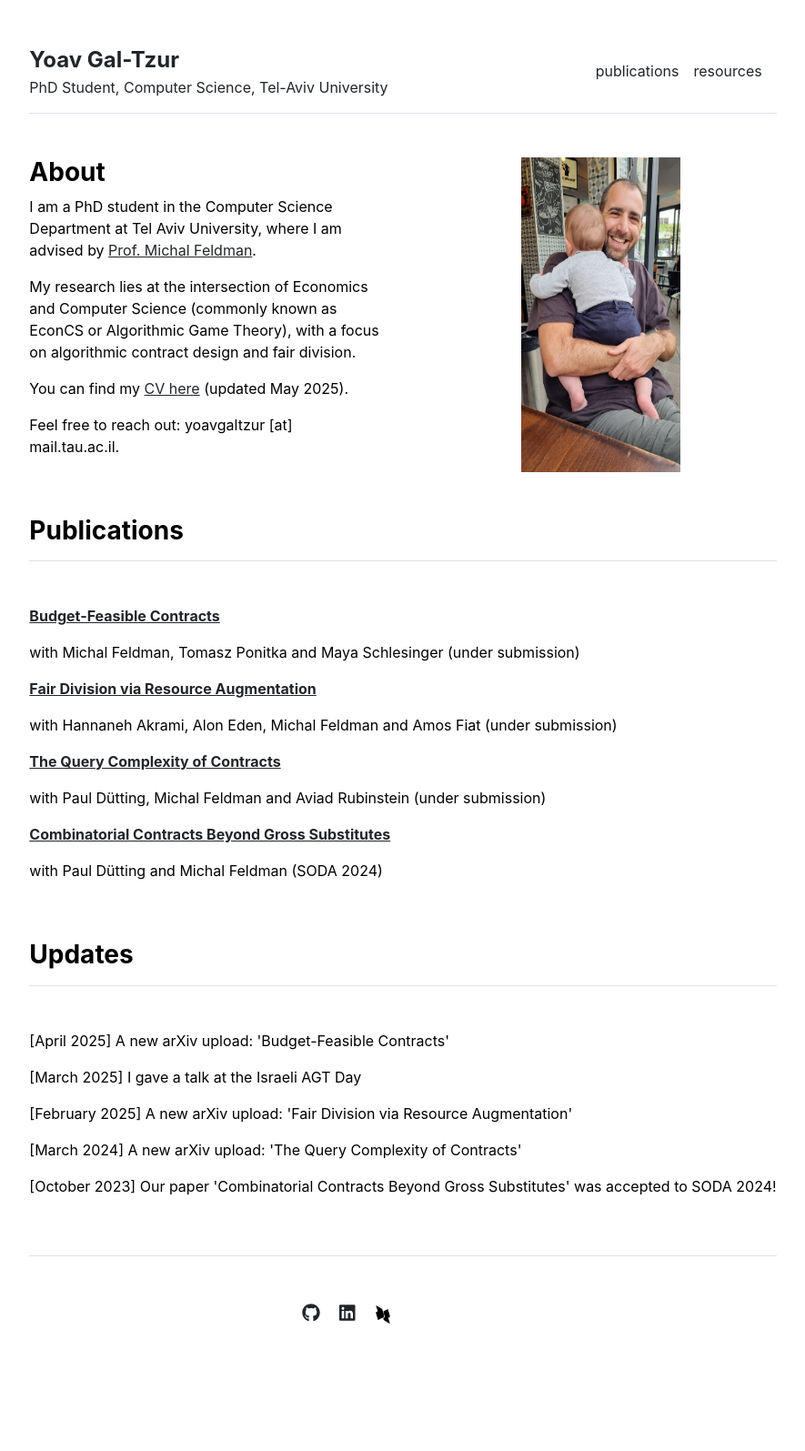
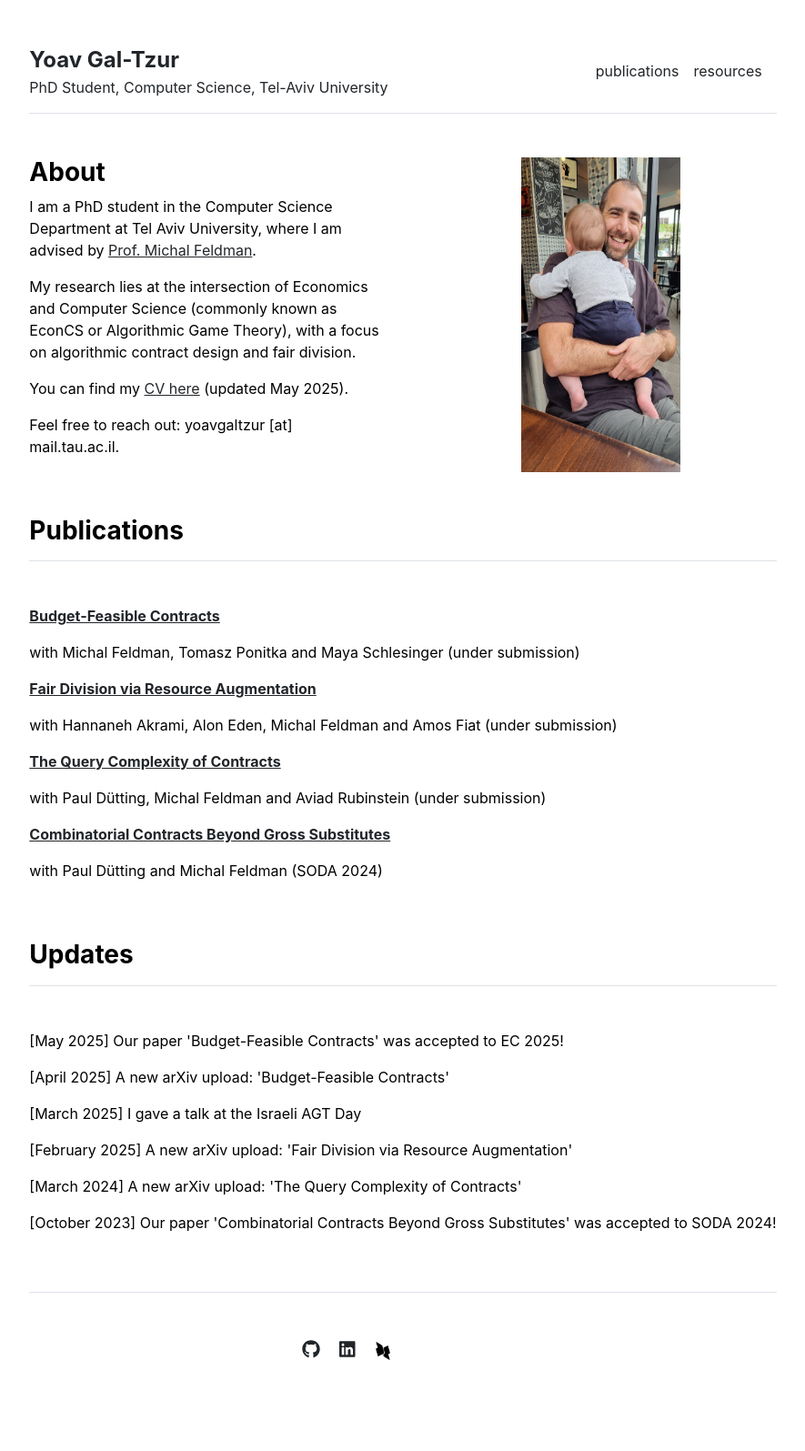
Before and after one commit to yoavGaltzur/yoavGaltzur.github.io, a Jekyll site: the page built from index.md, in a window 1280 px wide. Shown: the whole page at 91% size, without its empty margins (197-1082 px from the left). Built offline with Jekyll 4.4.1, drawn with Linux system fonts in a browser that asks for light colours; before the commit the page ends 1555 px from its top, so only the background shows below that.

Commit message:
budget-feasuble to EC25

```diff
--- a/_data/settings.yml
+++ b/_data/settings.yml
@@ -22,6 +22,7 @@ publications:
 - {name: "Combinatorial Contracts Beyond Gross Substitutes", url: "https://arxiv.org/abs/2309.10766", coauthors: "Paul Dütting and Michal Feldman", venue: "SODA 2024"}
 
 updates:
+- {content: "Our paper 'Budget-Feasible Contracts' was accepted to EC 2025!", date: "May 2025"}
 - {content: "A new arXiv upload: 'Budget-Feasible Contracts'", date: "April 2025"}
 - {content: "I gave a talk at the Israeli AGT Day", date: "March 2025"}
 - {content: "A new arXiv upload: 'Fair Division via Resource Augmentation'", date: "February 2025"}
```
